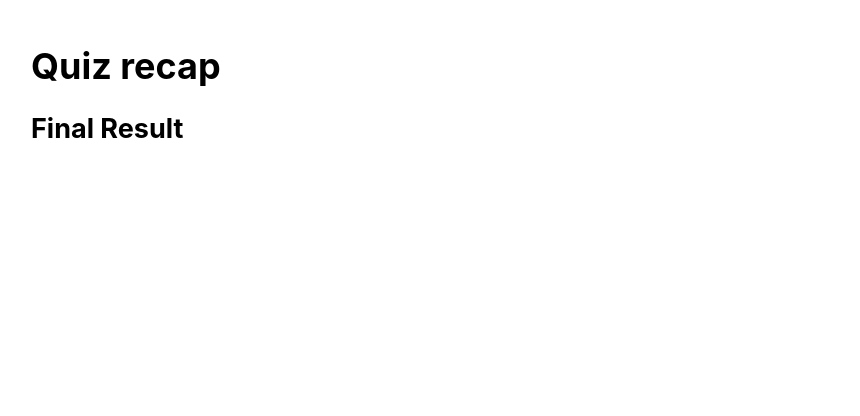
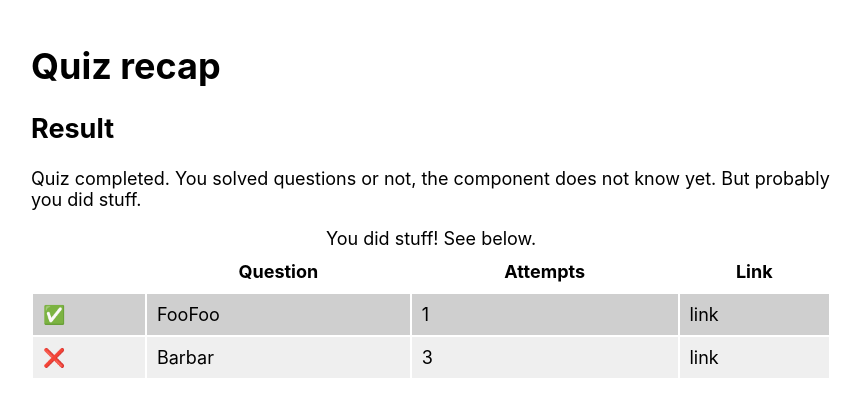
Before and after one commit to openHPI/quiz-recap, a React (Create React App) app: page / in a window 1280 px wide. Both pictures are taken after a click on the button "End Quiz". Shown: the top 416 px of the page, without its empty margins (209-1069 px from the left). Built offline with nearby package versions, Linux system fonts and the light colour scheme.

Commit message:
Add result page with dummy data

```diff
--- a/src/App.tsx
+++ b/src/App.tsx
@@ -2,13 +2,14 @@ import { useEffect, useState } from 'react';
 import './App.css';
 import Form from './components/Form';
 import Result from './components/Result';
-import { Data, Question, Answer } from './types';
+import { Data, Question, Answer, ResultType } from './types';
 
 function App(data: Data) {
   const [question, setQuestion] = useState<Question>();
   const [answers, setAnswers] = useState<Answer[]>();
   const [questionIndex, setQuestionIndex] = useState(0);
   const [quizEnded, setQuizEnded] = useState(false);
+  const [results, setResults] = useState<ResultType[]>([]);
 
   const getAnswers = (question: Question, allAnswers: Answer[]): Answer[] => {
     return question.answers.map((answerId) => {
@@ -19,6 +20,22 @@ function App(data: Data) {
   useEffect(() => {
     setQuestion(data.questions[questionIndex]);
     setAnswers(getAnswers(data.questions[questionIndex], data.answers));
+    setResults([
+      {
+        id: '1',
+        correct: true,
+        text: 'FooFoo',
+        attempts: 1,
+        link: 'link',
+      },
+      {
+        id: '2',
+        correct: false,
+        text: 'Barbar',
+        attempts: 3,
+        link: 'link',
+      },
+    ]);
   }, [data, questionIndex]);
 
   const nextQuestion = () => {
@@ -49,7 +66,7 @@ function App(data: Data) {
           </button>
         </div>
       )}
-      {quizEnded && <Result></Result>}
+      {quizEnded && <Result results={results}></Result>}
     </div>
   );
 }
--- /dev/null
+++ b/src/components/Result.css
@@ -0,0 +1,19 @@
+table {
+  width: 100%;
+}
+
+tbody tr:nth-child(odd) {
+  background-color: #cfcfcf;
+}
+
+tbody tr:nth-child(even) {
+  background-color: #efefef;
+}
+
+th {
+  padding: 10px;
+}
+
+td {
+  padding: 10px;
+}
--- a/src/components/Result.tsx
+++ b/src/components/Result.tsx
@@ -1,7 +1,37 @@
-const Result = () => {
+import { ResultType } from '../types';
+import './Result.css';
+
+const Result = ({ results }: { results: ResultType[] }) => {
   return (
     <div>
-      <h2>Final Result</h2>
+      <h2>Result</h2>
+      <p>
+        Quiz completed. You solved questions or not, the component does not know
+        yet. But probably you did stuff.
+      </p>
+      <table>
+        <caption>You did stuff! See below.</caption>
+        <thead>
+          <tr>
+            <th></th>
+            <th>Question</th>
+            <th>Attempts</th>
+            <th>Link</th>
+          </tr>
+        </thead>
+        <tbody>
+          {results.map((result: ResultType) => {
+            return (
+              <tr key={result.id}>
+                <td>{result.correct ? '✅' : '❌'}</td>
+                <td>{result.text}</td>
+                <td>{result.attempts}</td>
+                <td>{result.link}</td>
+              </tr>
+            );
+          })}
+        </tbody>
+      </table>
     </div>
   );
 };
```
Also changed, not shown: src/types.ts (+8 -0 lines).
